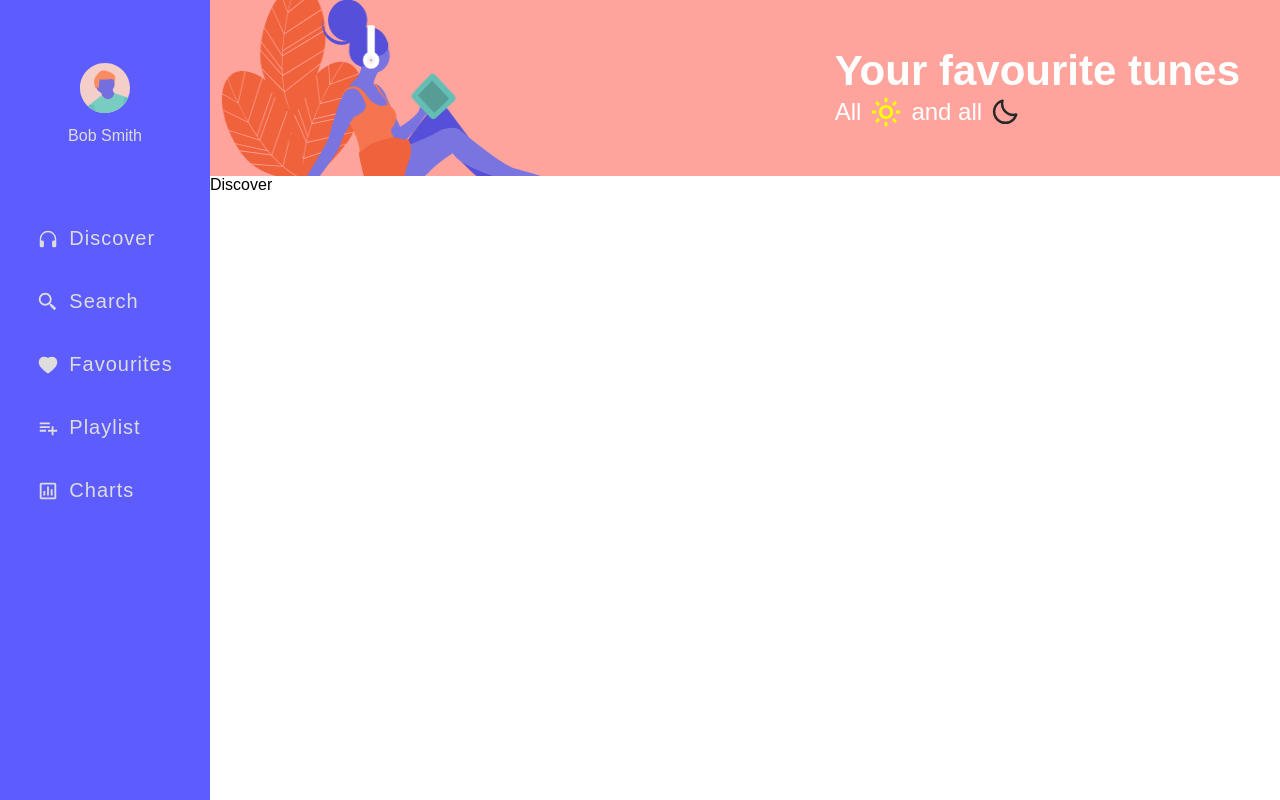
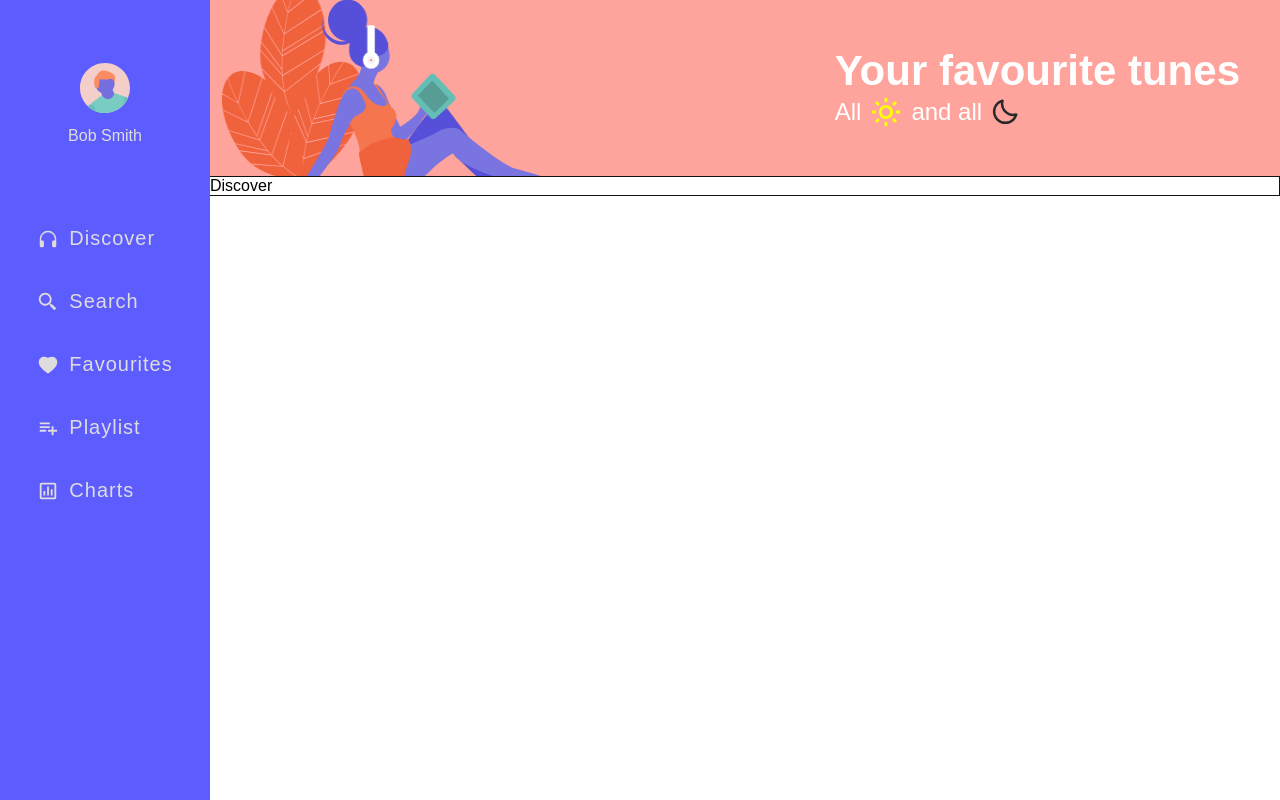
Before and after one commit to YusufjonAbdumajidov/spootify, a React (Create React App) app: page / in a window 1280 px wide. Built offline with nearby package versions, Linux system fonts and the light colour scheme.

Commit message:
some design changes

```diff
--- a/src/App.js
+++ b/src/App.js
@@ -13,6 +13,7 @@ function App() {
     <div className="App">
      <Navbar />
      <Header />
+     <main>
      <Routes>
       <Route path="/" element={<Discover />} />
       <Route path="/Search" element={<Search />} />
@@ -20,6 +21,7 @@ function App() {
       <Route path="/Playlist" element={<Playlist />} />
       <Route path="/Charts" element={<Charts />} />
      </Routes>
+     </main>
     </div>
   );
 }
--- a/src/styles/index.scss
+++ b/src/styles/index.scss
@@ -9,6 +9,13 @@
     font-family: sans-serif;
 }
 
+main{
+   border: 1px solid #111;
+//    display: flex;
+//    align-items: center;
+//    justify-content: center;
+}
+
 // .App{
 //     border: 1px solid #111;
 //     display: flex;
```
